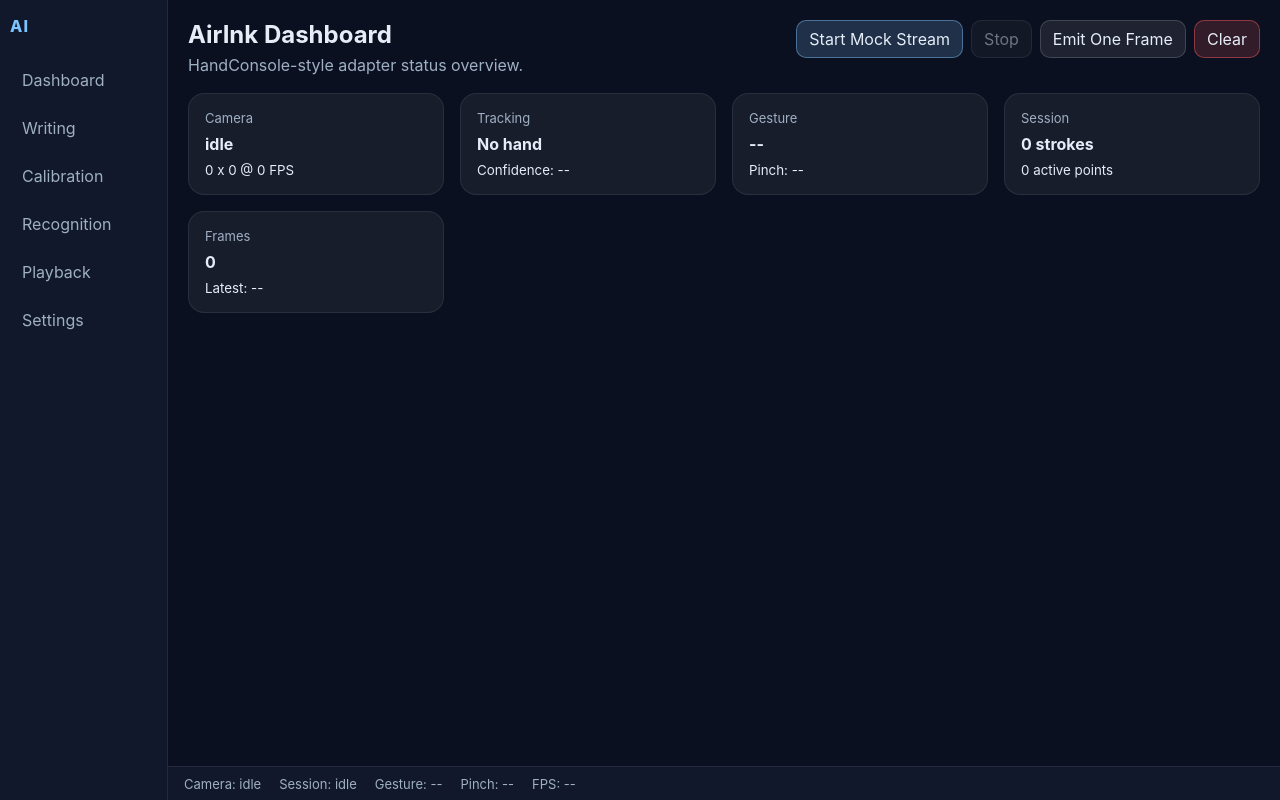
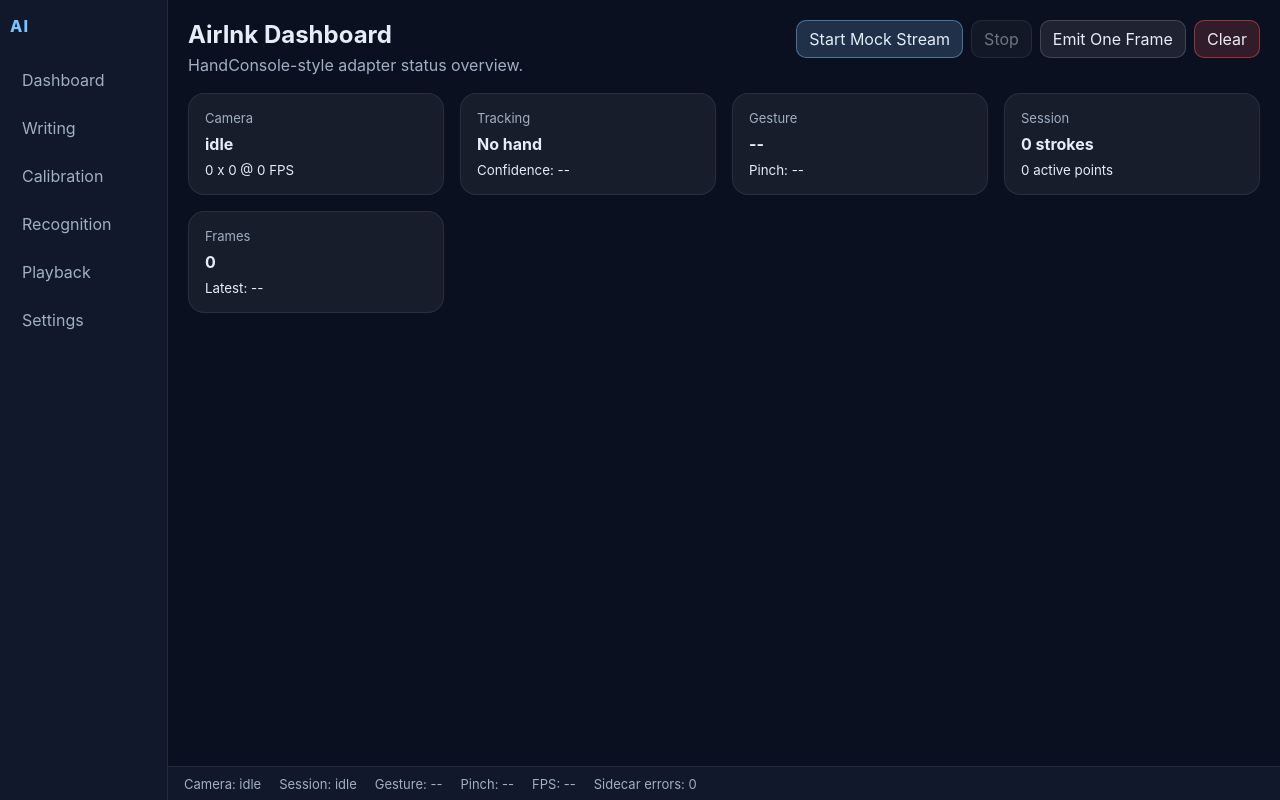
Before and after one commit to DJYDN/AirInk, a React (Vite) app in the folder handconsole_adapter/apps/desktop/: page / in a window 1280 px wide. Built offline with nearby package versions, Linux system fonts and the light colour scheme.

Commit message:
Listen for adapter sidecar errors

```diff
--- a/handconsole_adapter/apps/desktop/src/components/layout/AppLayout.tsx
+++ b/handconsole_adapter/apps/desktop/src/components/layout/AppLayout.tsx
@@ -2,7 +2,7 @@ import { useEffect } from "react";
 import { NavLink, Outlet } from "react-router-dom";
 import { listen } from "@tauri-apps/api/event";
 import { useAirInkStore, type CameraStatus } from "../../stores/airinkStore";
-import type { SessionStatusEvent, StrokeUpdateEvent } from "../../types/events";
+import type { SessionStatusEvent, SidecarErrorEvent, StrokeUpdateEvent } from "../../types/events";
 import type { AirInkFrame } from "../../types/frame";
 
 const navItems = [
@@ -18,6 +18,7 @@ export default function AppLayout() {
   const frame = useAirInkStore((state) => state.latestFrame);
   const status = useAirInkStore((state) => state.cameraStatus.status);
   const sessionStatus = useAirInkStore((state) => state.sessionStatus.status);
+  const sidecarErrorCount = useAirInkStore((state) => state.sidecarErrors.length);
 
   useEffect(() => {
     const unlistenCamera = listen<CameraStatus>("airink/camera_status", (event) => {
@@ -36,11 +37,16 @@ export default function AppLayout() {
       useAirInkStore.getState().setSessionStatus(event.payload);
     });
 
+    const unlistenSidecarError = listen<SidecarErrorEvent>("airink/sidecar_error", (event) => {
+      useAirInkStore.getState().addSidecarError(event.payload);
+    });
+
     return () => {
       unlistenCamera.then((dispose) => dispose());
       unlistenFrame.then((dispose) => dispose());
       unlistenStroke.then((dispose) => dispose());
       unlistenSession.then((dispose) => dispose());
+      unlistenSidecarError.then((dispose) => dispose());
     };
   }, []);
 
@@ -68,6 +74,7 @@ export default function AppLayout() {
           <span>Gesture: {frame?.gesture.state ?? "--"}</span>
           <span>Pinch: {frame?.tracking.pinch_ratio?.toFixed(2) ?? "--"}</span>
           <span>FPS: {frame?.camera.fps?.toFixed(1) ?? "--"}</span>
+          <span>Sidecar errors: {sidecarErrorCount}</span>
         </footer>
       </main>
     </div>
```
